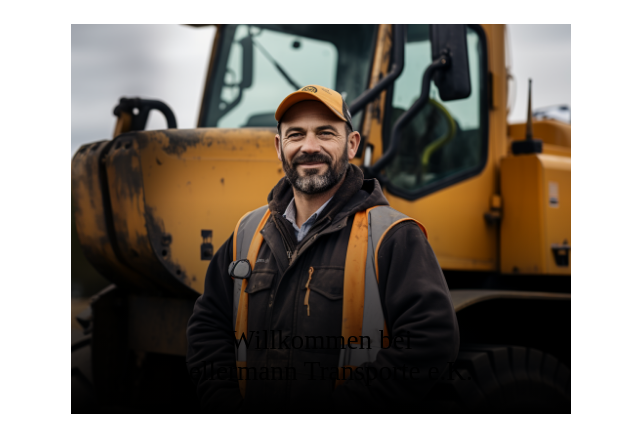
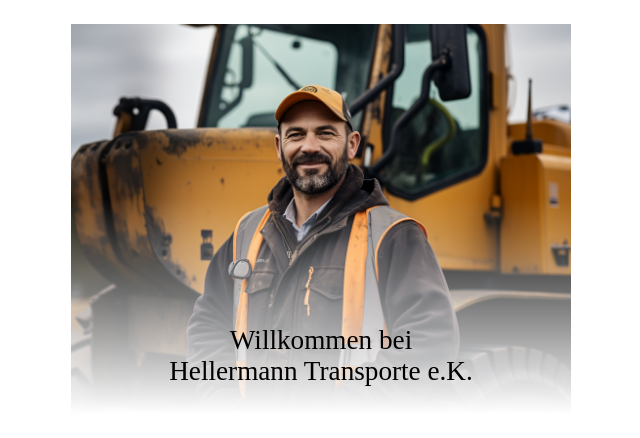
Before and after one commit to NicoSchwandner/HellermannTransporte.de, a Gatsby site: page / in a window 1280 px wide. Shown: the part 67-505 px from the top of the page, without its empty margins (319-959 px from the left). Built offline with nearby package versions, Linux system fonts and the light colour scheme; Gatsby itself is replaced by a stand-in of ours; a web font is replaced by a local one.

Commit message:
Fix profile banner gradient

```diff
--- a/src/components/sections/welcome.module.css
+++ b/src/components/sections/welcome.module.css
@@ -9,7 +9,7 @@
 }
 
 .backgroundImage {
-  background: linear-gradient(180deg, rgba(0, 0, 0, 0) 0%, rgba(0, 0, 0, 0) 44.79%, #000 100%), var(--background-image);
+  background: linear-gradient(180deg, #ffffff00 0%, #ffffff00 44.79%, #ffffff 100%), var(--background-image);
   background-position: center;
   background-repeat: no-repeat;
   background-size: cover;
```
